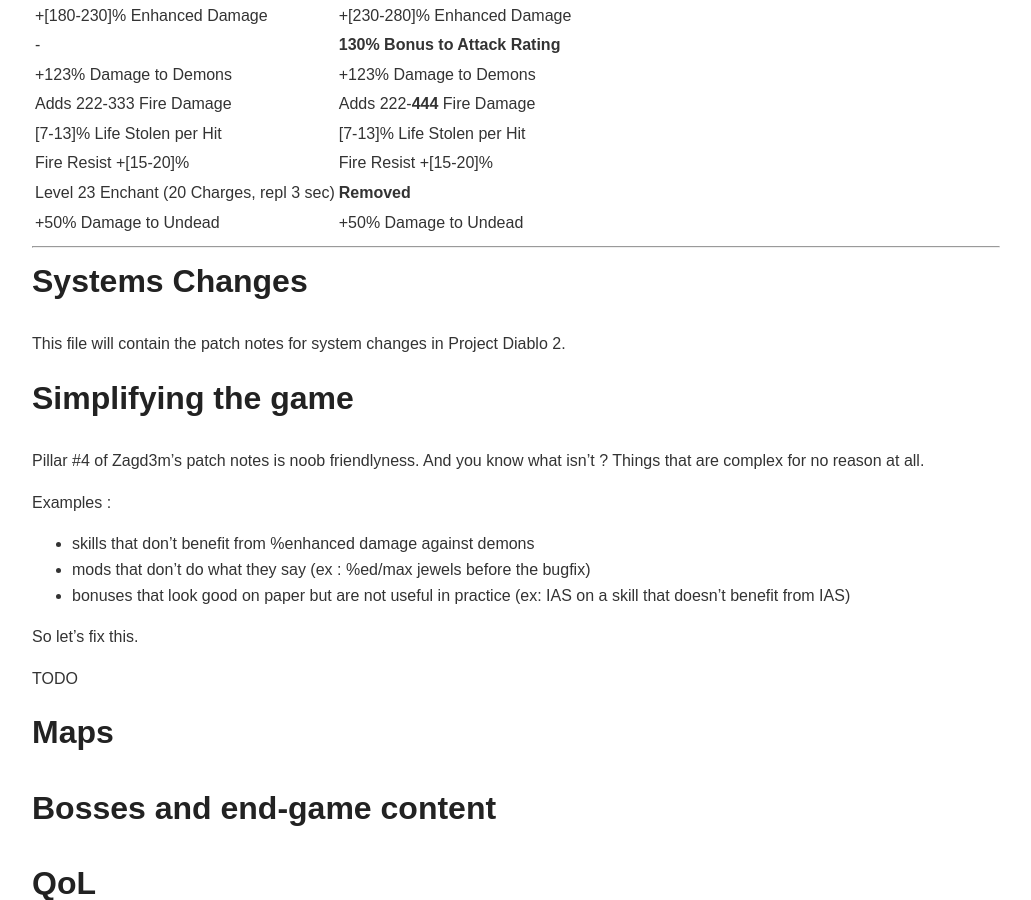
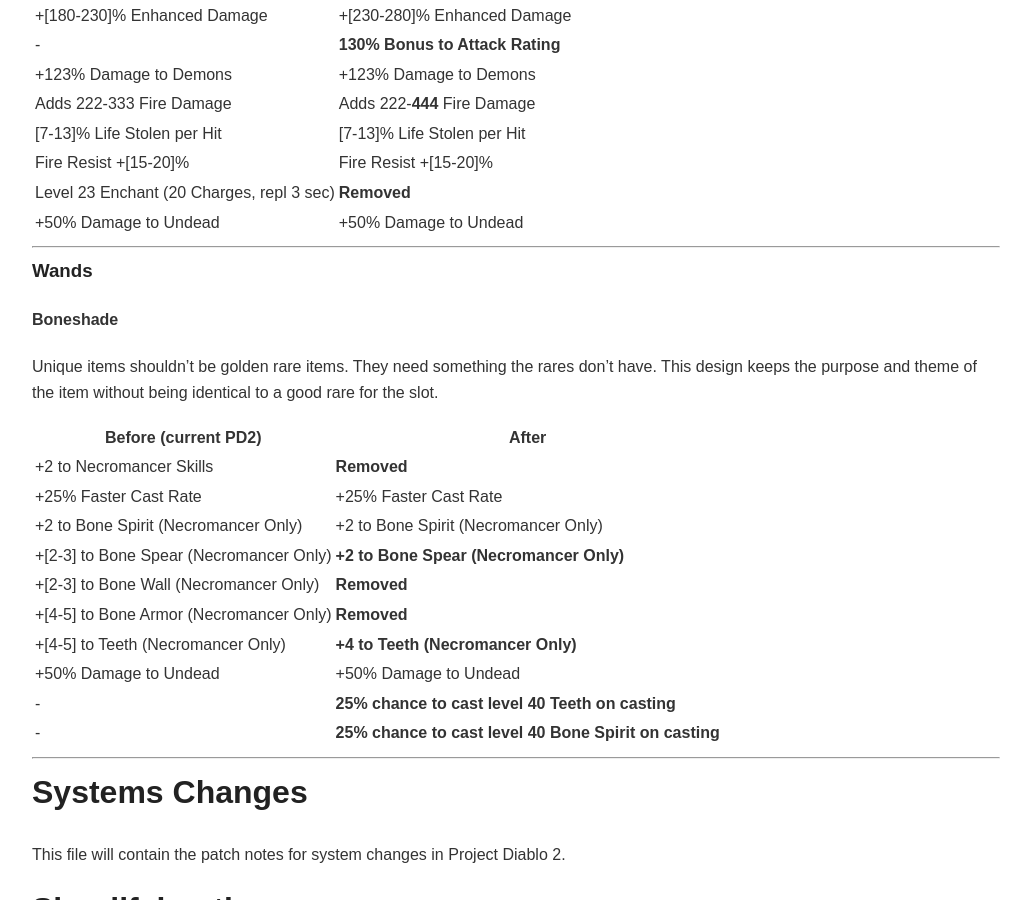
Before and after one commit to zagd3m/patchnotes, a Jekyll site: the page built from docs/full-notes.md, in a window 1280 px wide and 900 px high, scrolled down 1504 px. Shown: the whole window, without its empty margins (124-1155 px from the left). Built offline with Jekyll 4.4.1, drawn with Linux system fonts in a browser that asks for light colours.

```diff
--- a/docs/_includes/patch-sections/items_uniques.md
+++ b/docs/_includes/patch-sections/items_uniques.md
@@ -37,3 +37,24 @@
 | Fire Resist +[15-20]%                           | Fire Resist +[15-20]%                          |
 | Level 23 Enchant (20 Charges, repl 3 sec)       | **Removed**                                    |
 | +50% Damage to Undead                           | +50% Damage to Undead                          |
+
+---
+
+### Wands
+
+#### Boneshade
+
+Unique items shouldn't be golden rare items. They need something the rares don't have. This design keeps the purpose and theme of the item without being identical to a good rare for the slot.
+
+| Before (current PD2)                            | After                                          |
+|-------------------------------------------------|------------------------------------------------|
+| +2 to Necromancer Skills                        | **Removed**                                    |
+| +25% Faster Cast Rate                           | +25% Faster Cast Rate                          |
+| +2 to Bone Spirit (Necromancer Only)            | +2 to Bone Spirit (Necromancer Only)           |
+| +[2-3] to Bone Spear (Necromancer Only)         | **+2 to Bone Spear (Necromancer Only)**        |
+| +[2-3] to Bone Wall (Necromancer Only)          | **Removed**                                    |
+| +[4-5] to Bone Armor (Necromancer Only)         | **Removed**                                    |
+| +[4-5] to Teeth (Necromancer Only)              | **+4 to Teeth (Necromancer Only)**             |
+| +50% Damage to Undead                           | +50% Damage to Undead                          |
+| -                                               | **25% chance to cast level 40 Teeth on casting** |
+| -                                               | **25% chance to cast level 40 Bone Spirit on casting** |
```
